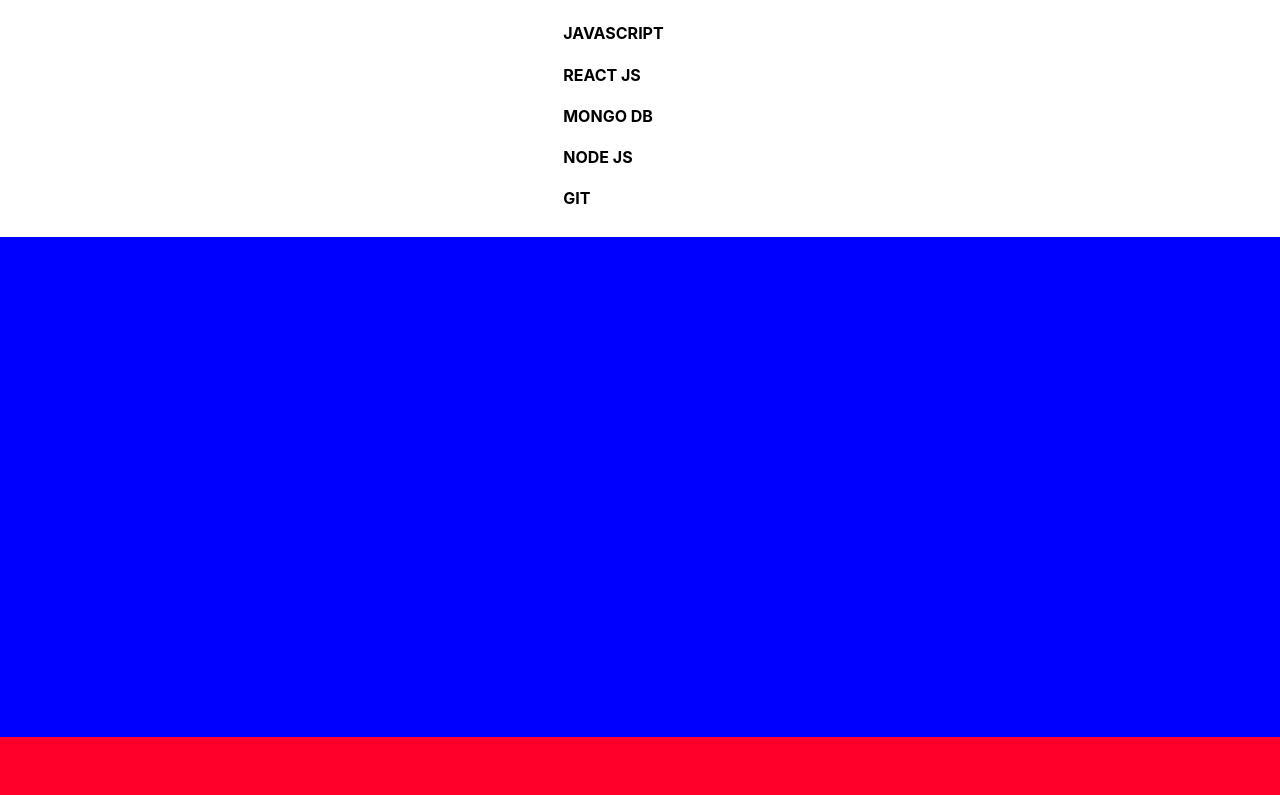
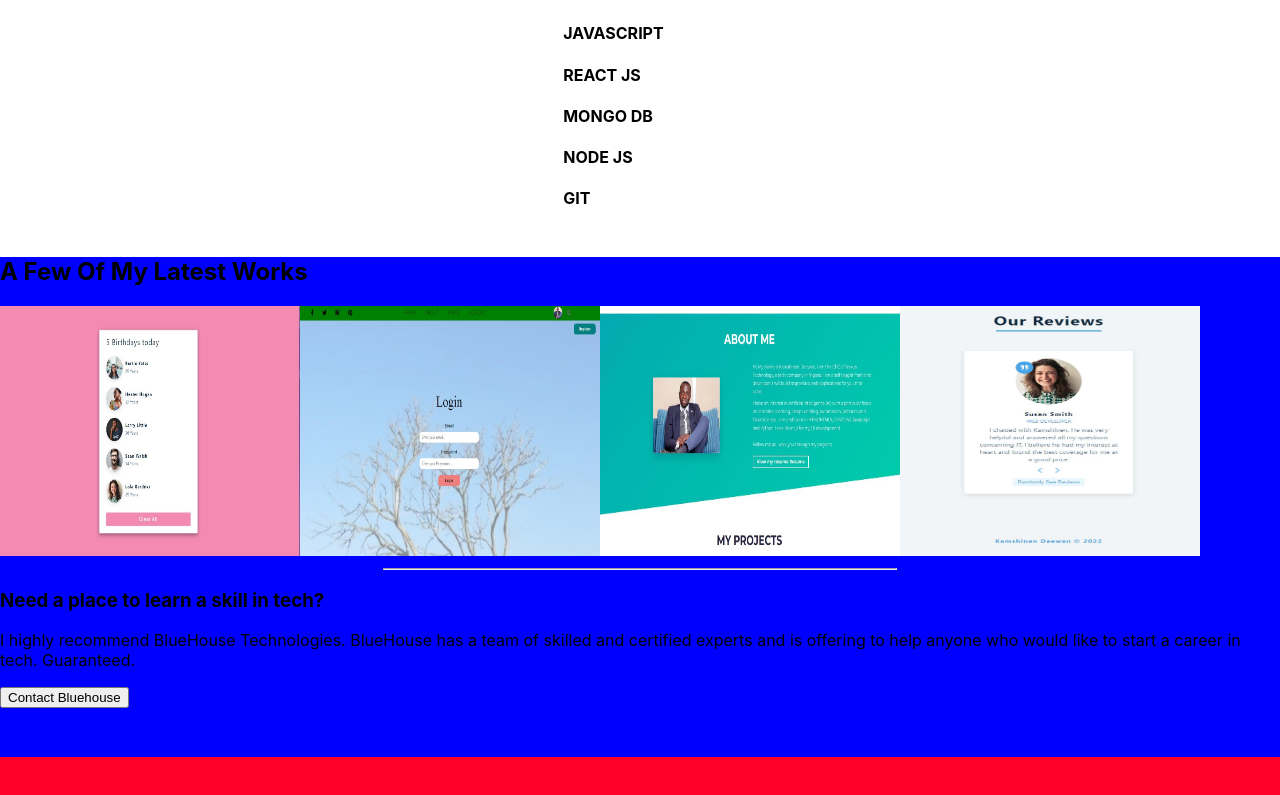
Before and after one commit to Muelji/myportfoliowebsite, a React (Create React App) app: page / in a window 1280 px wide. Shown: the part 2363-3158 px from the top of the page. Built offline with nearby package versions, Linux system fonts and the light colour scheme.

Commit message:
working on footer componenet

```diff
--- a/src/Components/Work.css
+++ b/src/Components/Work.css
@@ -4,3 +4,8 @@
        height: 500px;
 
 }
+
+.imgd{
+    width: 300px;
+    height: 250px;
+    }
--- a/src/Components/Work.jsx
+++ b/src/Components/Work.jsx
@@ -10,9 +10,22 @@ function Work() {
   return (
     <div className='workdiv'>
        <div className='work'>
+              <div>
+                  <h2>A Few Of My Latest Works</h2>
+                   <div>
+                     <img src={w1} alt="t1" className='imgd' /><img src={w2} alt="t1" className='imgd' /><img src={w3} alt="t1" className='imgd' /><img src={w4} alt="t1" className='imgd' />
+                  </div>
+              </div>
 
-
-      </div>
+             <div className='divcontact'>
+                 <hr id="hr2"/>
+                <h3>Need a place to learn a skill in tech?</h3>
+                <p>
+                I highly recommend BlueHouse Technologies. BlueHouse has a team of skilled and certified experts and is offering to help anyone who would like to start a career in tech. Guaranteed.
+                </p>
+                 <button>Contact Bluehouse</button>
+              </div>
+       </div>
     </div>
   )
 }
```
